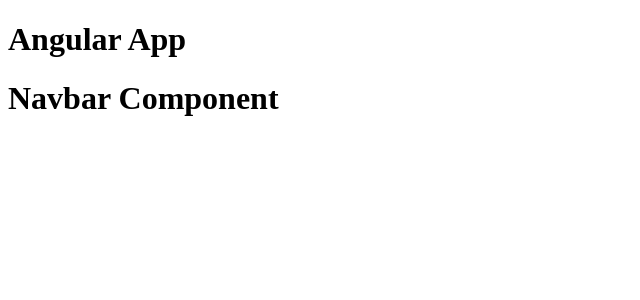
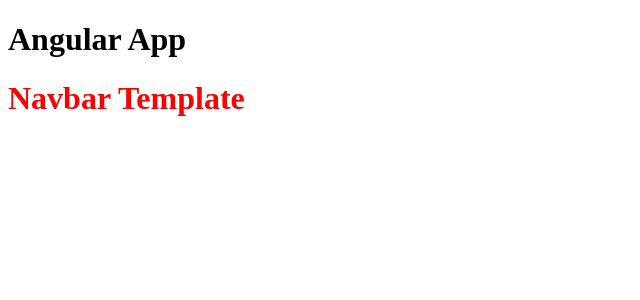
Before and after one commit to barbellfan/AngIntro, an Angular app: page / in a window 1280 px wide. Shown: the top 300 px of the page, without its empty margins (0-640 px from the left). Built offline with nearby package versions, Linux system fonts and the light colour scheme.

Commit message:
Example of simple css without using a separate file

```diff
--- a/src/app/navbar/navbar.component.ts
+++ b/src/app/navbar/navbar.component.ts
@@ -2,7 +2,8 @@ import { Component } from '@angular/core';
 
 @Component({
   selector: 'app-navbar',
-  template: '<h1> Navbar Component </h1>'
+  template: '<h1> Navbar Template </h1>',
+  styles: ['h1{ color: red }']
 })
 
 export class NavbarComponent {
```
